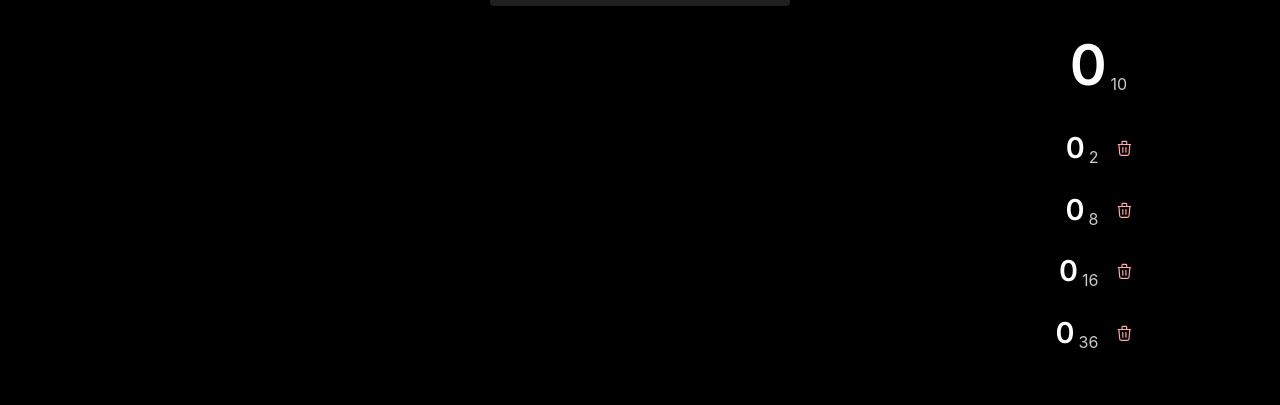
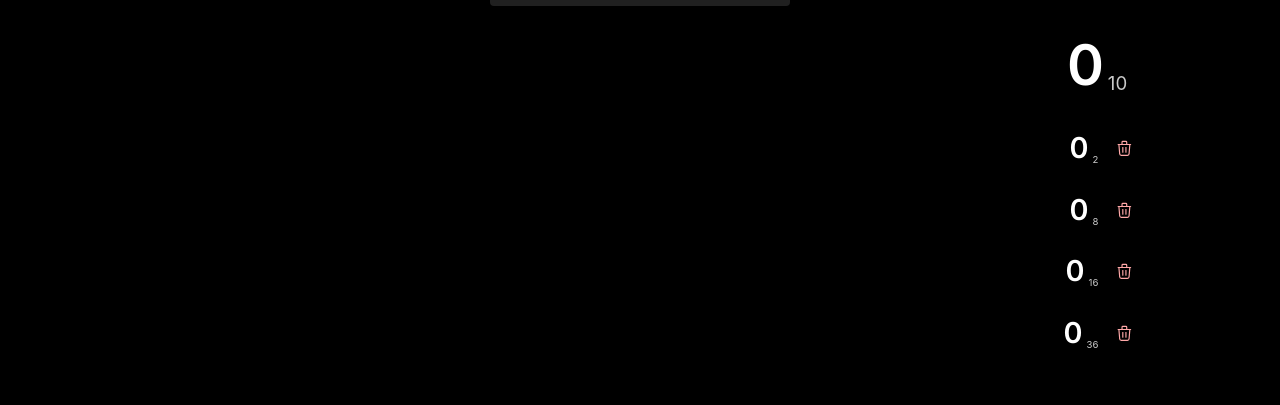
Before and after one commit to Nadwey/systemy-liczbowe, a React (Vite) app: page / in a window 1280 px wide. Shown: the part 211-616 px from the top of the page. Built offline with nearby package versions, Linux system fonts and the light colour scheme; a web font is replaced by a local one.

Commit message:
NumInput -> BaseNumberDisplay

```diff
--- a/package.json
+++ b/package.json
@@ -19,7 +19,7 @@
         "react-dom": "^18.2.0"
     },
     "devDependencies": {
-        "@types/react": "^18.2.60",
+        "@types/react": "^18.2.61",
         "@types/react-dom": "^18.2.19",
         "@vitejs/plugin-react-swc": "^3.6.0",
         "eslint": "^8.57.0",
--- a/src/binary-representation/BinaryRepresentation.jsx
+++ b/src/binary-representation/BinaryRepresentation.jsx
@@ -1,3 +1,12 @@
+import { NumberInput } from "@mantine/core";
+import { useState } from "react";
+
 export default function BinaryRepresentation() {
-    return "TODO";
+    const [number, setNumber] = useState(0);
+    console.log(number);
+
+    return <>
+        <NumberInput value={number} onChange={setNumber} />
+        {number}
+    </>
 }
--- a/src/konwersja-systemow/NumInput/NumInput.jsx
+++ b/src/components/BaseNumberDisplay/BaseNumberDisplay.jsx
@@ -1,14 +1,14 @@
 import { ActionIcon, Space } from "@mantine/core";
-import styles from "./NumInput.module.css";
+import styles from "./BaseNumberDisplay.module.css";
 import { IconTrash } from "@tabler/icons-react";
 
-export default function NumInput({ fontSize, value, onChange, onDelete, base, invalid }) {
+export default function BaseNumberDisplay({ value, editable, base, onChange, size, denyDeletion, onDelete, invalid }) {
     function _onChange(_value) {
-        onChange(_value.target.value, base);
+        if (editable) onChange(_value.target.value);
     }
 
     function _onDelete() {
-        onDelete(base);
+        if (!denyDeletion) onDelete();
     }
 
     return (
@@ -20,9 +20,10 @@ export default function NumInput({ fontSize, value, onChange, onDelete, base, in
         >
             <input
                 style={{
-                    fontSize,
+                    fontSize: `${size}rem`,
                 }}
-                className={styles.NumInput}
+                disabled={!editable}
+                className={styles.BaseNumberDisplay}
                 onChange={_onChange}
                 type="text"
                 value={value}
@@ -32,16 +33,17 @@ export default function NumInput({ fontSize, value, onChange, onDelete, base, in
                     display: "inline-block",
                     transform: "translateY(5px)",
                     marginLeft: "4px",
+                    fontSize: `${size / 3}rem`
                 }}
             >
                 {base}
             </span>
             <Space w="sm" />
-            {base !== 10 ? ( // nie pokazuj przycisku usuwania przy systemie dziesiętnym
-                <ActionIcon onClick={_onDelete} size={fontSize} variant="transparent" color="red">
+            {denyDeletion ? null :
+                <ActionIcon onClick={_onDelete} size={`${size}rem`} variant="transparent" color="red">
                     <IconTrash style={{ width: "70%", height: "70%" }} stroke={1.5} />
                 </ActionIcon>
-            ) : null}
+            }
         </div>
     );
 }
--- a/src/konwersja-systemow/NumInput/NumInput.module.css
+++ b/src/components/BaseNumberDisplay/BaseNumberDisplay.module.css
@@ -7,7 +7,7 @@
     transition: all 0.2s;
 }
 
-.NumInput {
+.BaseNumberDisplay {
     outline: none;
     border: none;
     margin: 0;
--- a/src/konwersja-systemow/BaseConversion.jsx
+++ b/src/konwersja-systemow/BaseConversion.jsx
@@ -1,6 +1,6 @@
 import { Button, Group, NumberInput, Popover } from "@mantine/core";
 import { IconPlus } from "@tabler/icons-react";
-import NumInput from "./NumInput/NumInput.jsx";
+import BaseNumberDisplay from "../components/BaseNumberDisplay/BaseNumberDisplay.jsx";
 import { useState } from "react";
 import { base10ToOther, baseOtherTo10, checkIfCorrectNumber } from "./Conversions.js";
 
@@ -9,31 +9,32 @@ export function BaseConvertion() {
     const [numberDisplays, setNumberDisplays] = useState([
         {
             base: 10,
-            fontSize: "3.5rem",
+            size: 3.5,
             value: "0",
             invalid: false,
+            denyDeletion: true,
         },
         {
             base: 2,
-            fontSize: "1.8rem",
+            size: 1.8,
             value: "0",
             invalid: false,
         },
         {
             base: 8,
-            fontSize: "1.8rem",
+            size: 1.8,
             value: "0",
             invalid: false,
         },
         {
             base: 16,
-            fontSize: "1.8rem",
+            size: 1.8,
             value: "0",
             invalid: false,
         },
         {
             base: 36,
-            fontSize: "1.8rem",
+            size: 1.8,
             value: "0",
             invalid: false,
         },
@@ -136,12 +137,14 @@ export function BaseConvertion() {
             </Popover>
             {numberDisplays.map((numberDisplay) => {
                 return (
-                    <NumInput
+                    <BaseNumberDisplay
                         key={numberDisplay.base}
                         value={numberDisplay.value}
-                        onChange={numberUpdated}
-                        onDelete={onBaseDelete}
-                        fontSize={numberDisplay.fontSize}
+                        onChange={(newValue) => { numberUpdated(newValue, numberDisplay.base) }}
+                        editable={true}
+                        onDelete={() => { onBaseDelete(numberDisplay.base) }}
+                        denyDeletion={numberDisplay.denyDeletion}
+                        size={numberDisplay.size}
                         base={numberDisplay.base}
                         invalid={numberDisplay.invalid}
                     />
```
Also changed, not shown: 1 other file (tests, documents, lock files or other folders).
